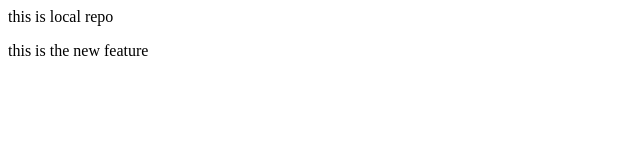
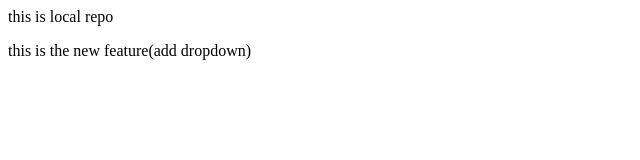
Before and after one commit to ishan-arc/local, a plain HTML site: page index.html in a window 1280 px wide. Shown: the whole page, without its empty margins (0-640 px from the left). Drawn offline with Linux system fonts and the light colour scheme.

Commit message:
added dropdown

```diff
--- a/index.html
+++ b/index.html
@@ -1,2 +1,2 @@
 <P>this is local repo</P>
-<P> this is the new feature</P>
+<P> this is the new feature(add dropdown)</P>
```
